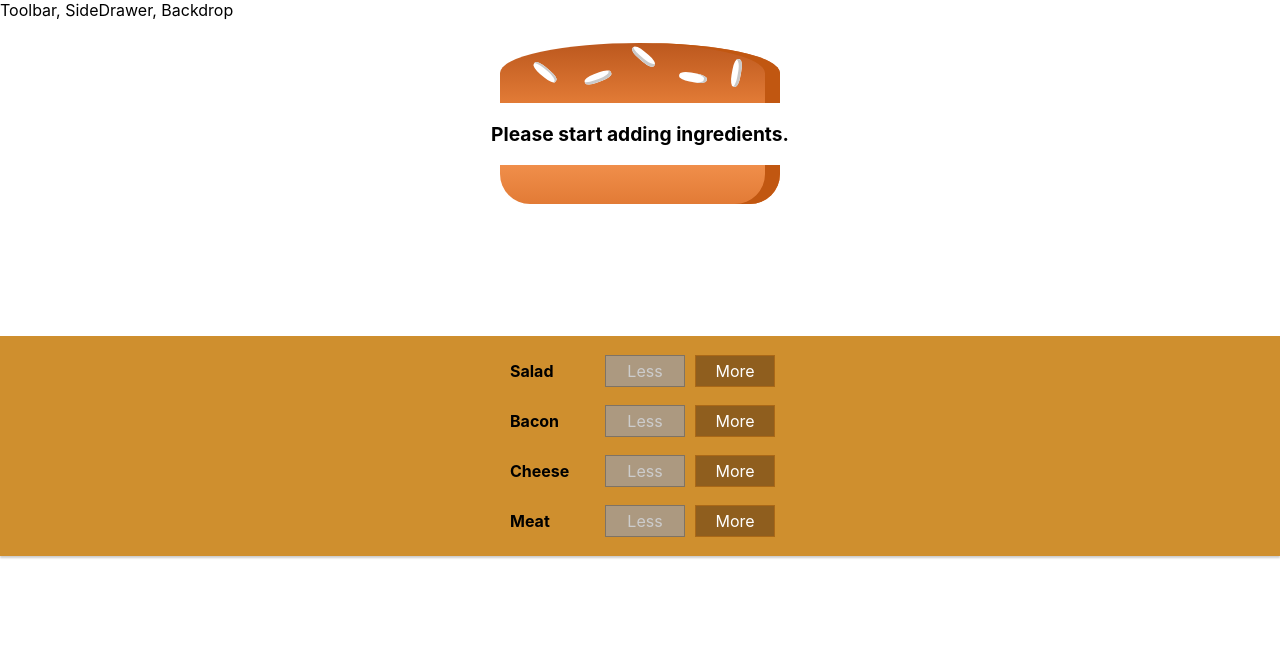
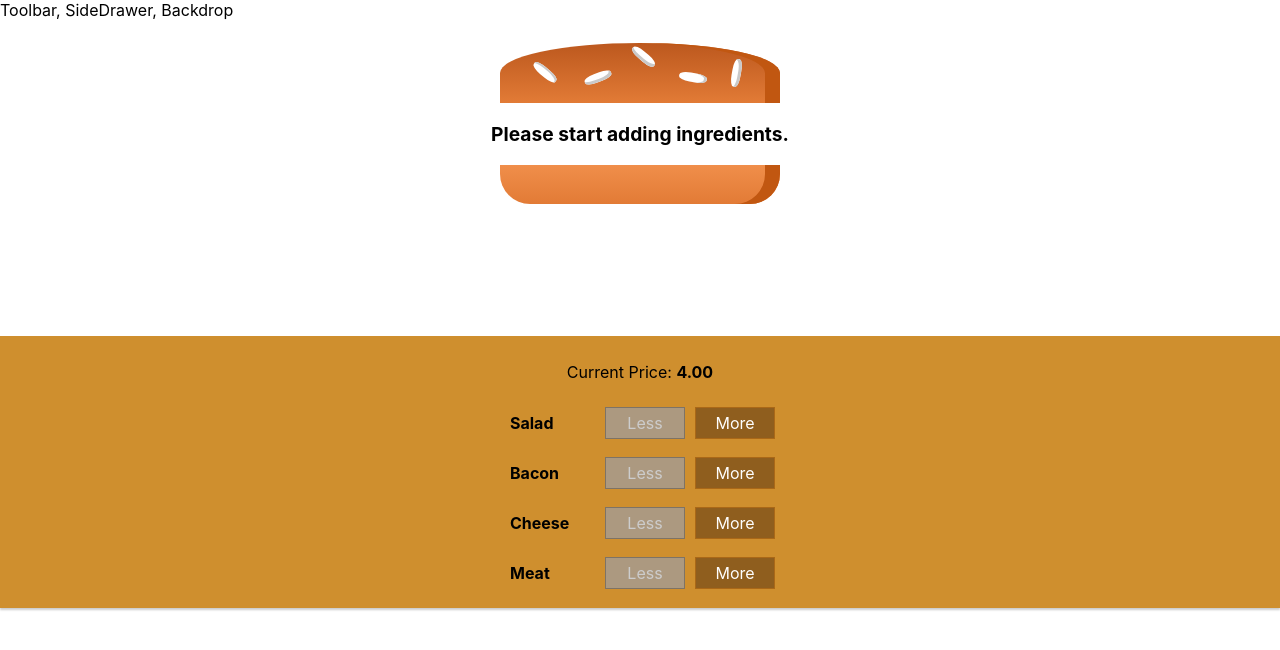
Before and after one commit to ypablo/Burger_Builder, a React (Create React App) app: page / in a window 1280 px wide. Shown: the top 650 px of the page. Built offline with nearby package versions, Linux system fonts and the light colour scheme; the HTML template or start-up script is replaced by a standard one.

Commit message:
Add price

```diff
--- a/src/components/Burger/BuildControls/BuildControls.jsx
+++ b/src/components/Burger/BuildControls/BuildControls.jsx
@@ -11,6 +11,7 @@
 
 const buildControls = (props) => (
     <div className={classes.BuildControls}>
+        <p>Current Price: <strong>{props.price.toFixed(2)}</strong></p>
         {controls.map(ctrl => (
             <BuildControl
                 key={ctrl.label}
--- a/src/containers/BurgerBuilder/BurgerBuilder.jsx
+++ b/src/containers/BurgerBuilder/BurgerBuilder.jsx
@@ -62,7 +62,7 @@
             <div>
                 <Burger ingredients={this.state.ingredients} />
                 <BuildControls ingredientAdded={this.addIngredienthandler} ingredientRemoved={this.removeIngredienthandler}
-                    disabled={disabledInfo} />
+                    disabled={disabledInfo} price={this.state.totalPrice}/>
             </div>
         )
     }
```
